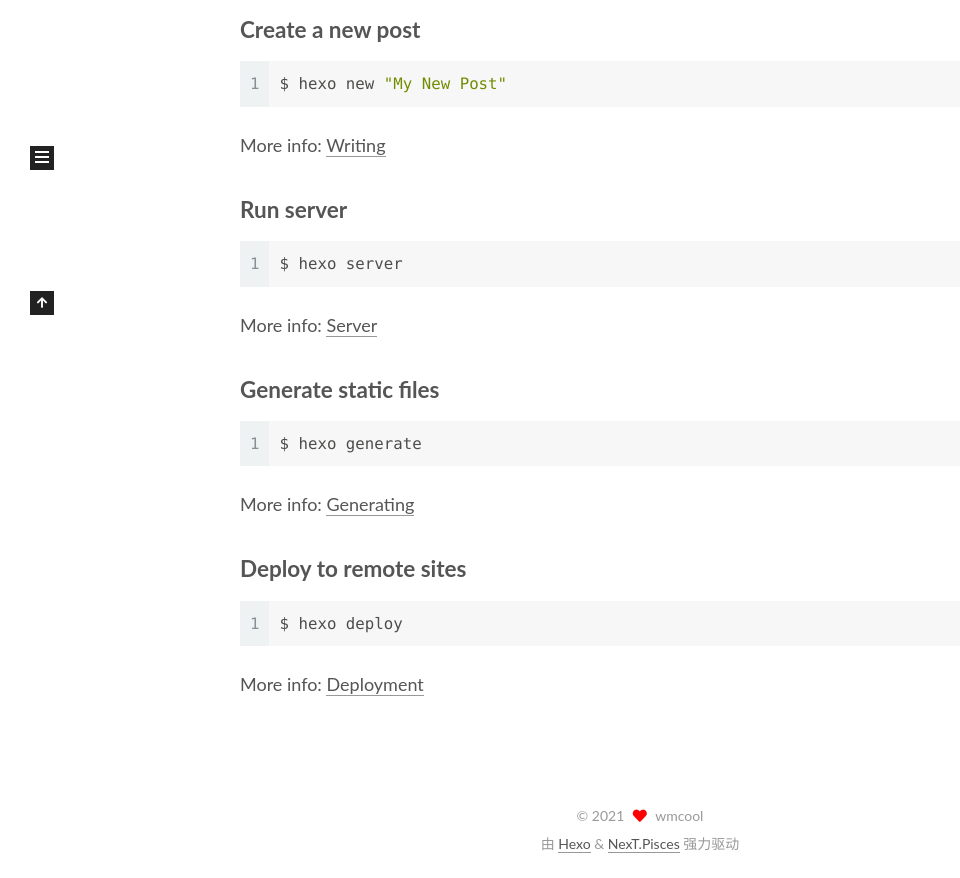
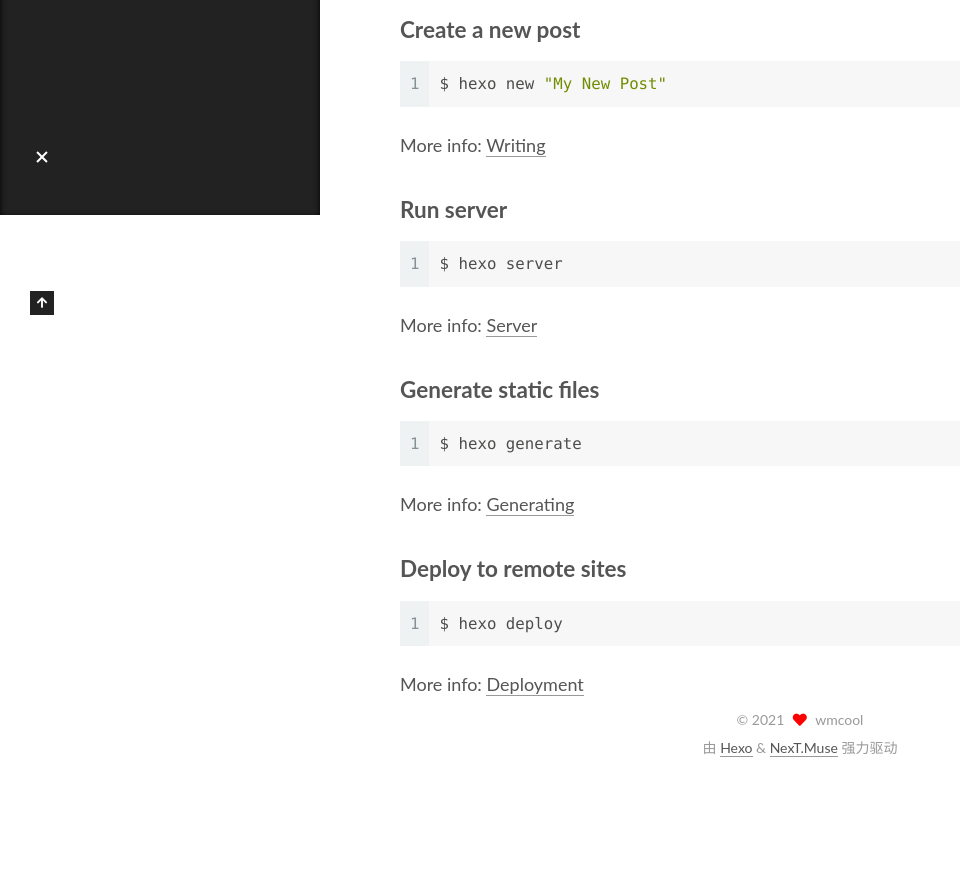
Before and after one commit to wmcool/wmcool.github.io, a plain HTML site: page 2021/01/16/hello-world/index.html in a window 1280 px wide. Shown: the part 585-1463 px from the top of the page, without its empty margins (0-960 px from the left). After the commit the page ends 1367 px from the top, so only its background shows below. Drawn offline with Linux system fonts and the light colour scheme.

Commit message:
Site updated: 2021-01-16 11:43:17

```diff
--- a/2021/01/16/hello-world/index.html
+++ b/2021/01/16/hello-world/index.html
@@ -17,7 +17,7 @@
 
 <script id="hexo-configurations">
     var NexT = window.NexT || {};
-    var CONFIG = {"hostname":"example.com","root":"/","scheme":"Pisces","version":"7.8.0","exturl":false,"sidebar":{"position":"left","display":"post","padding":18,"offset":12,"onmobile":false},"copycode":{"enable":false,"show_result":false,"style":null},"back2top":{"enable":true,"sidebar":false,"scrollpercent":false},"bookmark":{"enable":false,"color":"#222","save":"auto"},"fancybox":false,"mediumzoom":false,"lazyload":false,"pangu":false,"comments":{"style":"tabs","active":null,"storage":true,"lazyload":false,"nav":null},"algolia":{"hits":{"per_page":10},"labels":{"input_placeholder":"Search for Posts","hits_empty":"We didn't find any results for the search: ${query}","hits_stats":"${hits} results found in ${time} ms"}},"localsearch":{"enable":false,"trigger":"auto","top_n_per_article":1,"unescape":false,"preload":false},"motion":{"enable":true,"async":false,"transition":{"post_block":"fadeIn","post_header":"slideDownIn","post_body":"slideDownIn","coll_header":"slideLeftIn","sidebar":"slideUpIn"}}};
+    var CONFIG = {"hostname":"example.com","root":"/","scheme":"Muse","version":"7.8.0","exturl":false,"sidebar":{"position":"left","display":"post","padding":18,"offset":12,"onmobile":false},"copycode":{"enable":false,"show_result":false,"style":null},"back2top":{"enable":true,"sidebar":false,"scrollpercent":false},"bookmark":{"enable":false,"color":"#222","save":"auto"},"fancybox":false,"mediumzoom":false,"lazyload":false,"pangu":false,"comments":{"style":"tabs","active":null,"storage":true,"lazyload":false,"nav":null},"algolia":{"hits":{"per_page":10},"labels":{"input_placeholder":"Search for Posts","hits_empty":"We didn't find any results for the search: ${query}","hits_stats":"${hits} results found in ${time} ms"}},"localsearch":{"enable":false,"trigger":"auto","top_n_per_article":1,"unescape":false,"preload":false},"motion":{"enable":true,"async":false,"transition":{"post_block":"fadeIn","post_header":"slideDownIn","post_body":"slideDownIn","coll_header":"slideLeftIn","sidebar":"slideUpIn"}}};
   </script>
 
   <meta name="description" content="Welcome to Hexo! This is your very first post. Check documentation for more info. If you get any problems when using Hexo, you can find the answer in troubleshooting or you can ask me on GitHub. Quick">
@@ -316,7 +316,7 @@
   </span>
   <span class="author" itemprop="copyrightHolder">wmcool</span>
 </div>
-  <div class="powered-by">由 <a href="https://hexo.io/" class="theme-link" rel="noopener" target="_blank">Hexo</a> & <a href="https://pisces.theme-next.org/" class="theme-link" rel="noopener" target="_blank">NexT.Pisces</a> 强力驱动
+  <div class="powered-by">由 <a href="https://hexo.io/" class="theme-link" rel="noopener" target="_blank">Hexo</a> & <a href="https://muse.theme-next.org/" class="theme-link" rel="noopener" target="_blank">NexT.Muse</a> 强力驱动
   </div>
 
 
@@ -342,7 +342,7 @@
 <script src="/js/motion.js"></script>
 
 
-<script src="/js/schemes/pisces.js"></script>
+<script src="/js/schemes/muse.js"></script>
 
 
 <script src="/js/next-boot.js"></script>
```
Also changed, not shown: archives/2021/01/index.html (+3 -3 lines), archives/2021/index.html (+3 -3 lines), archives/index.html (+3 -3 lines), index.html (+3 -3 lines).
